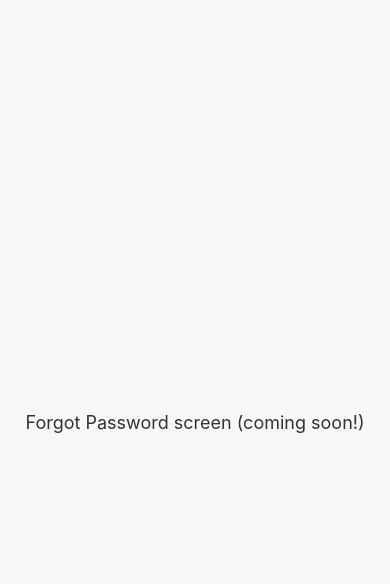
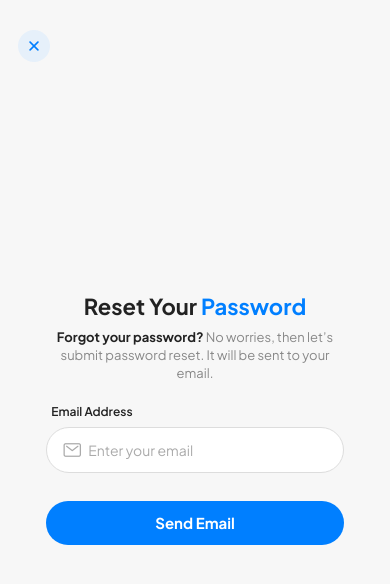
Before and after one commit to Agusbere/VitaBand-Front, a React Native app: screen /ForgotPassword in a window 390 px wide. Shown: the top 584 px of the page. Built offline with nearby package versions, Linux system fonts and the light colour scheme.

Commit message:
forgot password hecho

```diff
--- a/src/navigation/navigationBar.js
+++ b/src/navigation/navigationBar.js
@@ -1,11 +1,10 @@
 import React from "react";
 import { View, TouchableOpacity, Text, StyleSheet } from "react-native";
 import { Ionicons } from "@expo/vector-icons";
-import { useNavigation } from "@react-navigation/native";
+import { LinearGradient } from "expo-linear-gradient";
 
 const NavBar = ({ state, descriptors, navigation }) => {
   const focusedOptions = descriptors[state.routes[state.index].key].options;
-  const nav = useNavigation();
 
   if (focusedOptions.tabBarVisible === false) return null;
 
@@ -17,9 +16,17 @@ const NavBar = ({ state, descriptors, navigation }) => {
             <TouchableOpacity
               key={index}
               onPress={() => navigation.navigate("NewMedication")}
-              style={styles.plusButton}
+              style={styles.plusButtonWrapper}
+              activeOpacity={0.85}
             >
-              <Ionicons name="add" size={30} color="white" />
+              <LinearGradient
+                colors={["#007FFF", "#0066CD"]}
+                style={styles.plusButton}
+                start={{ x: 0, y: 0 }}
+                end={{ x: 1, y: 1 }}
+              >
+                <Ionicons name="add" size={30} color="white" />
+              </LinearGradient>
             </TouchableOpacity>
           );
         }
@@ -32,8 +39,6 @@ const NavBar = ({ state, descriptors, navigation }) => {
           Profile: "person",
         }[route.name];
 
-        if (!iconName) return null;
-
         return (
           <TouchableOpacity
             key={index}
@@ -43,11 +48,11 @@ const NavBar = ({ state, descriptors, navigation }) => {
             <Ionicons
               name={iconName}
               size={22}
-              color={isFocused ? "#3B82F6" : "#94A3B8"}
+              color={isFocused ? "#007FFF" : "#94A3B8"}
             />
             <Text
               style={{
-                color: isFocused ? "#3B82F6" : "#94A3B8",
+                color: isFocused ? "#007FFF" : "#94A3B8",
                 fontFamily: "PlusJakartaSans-SemiBold",
                 fontSize: 12,
               }}
@@ -60,8 +65,6 @@ const NavBar = ({ state, descriptors, navigation }) => {
     </View>
   );
 };
-
-
 
 const styles = StyleSheet.create({
   container: {
@@ -79,14 +82,16 @@ const styles = StyleSheet.create({
     alignItems: "center",
     justifyContent: "center",
   },
+  plusButtonWrapper: {
+    marginBottom: 30,
+    borderRadius: 30,
+  },
   plusButton: {
-    backgroundColor: "#3B82F6",
     width: 60,
     height: 60,
     borderRadius: 30,
     justifyContent: "center",
     alignItems: "center",
-    marginBottom: 30,
   },
 });
 
--- a/src/navigation/tabsNavigator.js
+++ b/src/navigation/tabsNavigator.js
@@ -1,10 +1,10 @@
 import React from "react";
 import { createBottomTabNavigator } from "@react-navigation/bottom-tabs";
 import Home from "../screens/hosterScreens/hosterHome.js";
-import Banders from "../screens/banders.js";
+import Banders from "../screens/hosterScreens/banders.js";
 import Calendar from "../screens/calendar.js";
 import Profile from "../screens/profile.js";
-import NewMedication from "../screens/newMedication.js";
+import NewMedication from "../screens/hosterScreens/newMedication.js";
 import CustomTabBar from "./navigationBar.js";
 
 const Tab = createBottomTabNavigator();
--- a/src/screens/forgotPassword.js
+++ b/src/screens/forgotPassword.js
@@ -1,24 +1,237 @@
-import React from 'react';
-import { View, Text, StyleSheet } from 'react-native';
+import React, { useState, useRef, useEffect } from 'react';
+import { View, Text, StyleSheet, TextInput, TouchableOpacity, Dimensions, ScrollView, KeyboardAvoidingView, Platform } from 'react-native';
+import { Ionicons } from '@expo/vector-icons';
 
-const ForgotPassword = () => {
+const { width } = Dimensions.get('window');
+
+const ForgotPassword = ({ navigation }) => {
+  const [email, setEmail] = useState('');
+  const [emailSent, setEmailSent] = useState(false);
+  const [resendTimer, setResendTimer] = useState(30);
+  const [canResend, setCanResend] = useState(false);
+  const timerRef = useRef(null);
+
+  useEffect(() => {
+    if (emailSent && !canResend) {
+      timerRef.current = setInterval(() => {
+        setResendTimer((prev) => {
+          if (prev <= 1) {
+            clearInterval(timerRef.current);
+            setCanResend(true);
+            return 0;
+          }
+          return prev - 1;
+        });
+      }, 1000);
+    }
+    return () => clearInterval(timerRef.current);
+  }, [emailSent, canResend]);
+
+  const handleSendEmail = () => {
+    setEmailSent(true);
+    setCanResend(false);
+    setResendTimer(30);
+    // Aquí tu lógica de envío de email
+  };
+
+  const handleResend = () => {
+    setCanResend(false);
+    setResendTimer(30);
+    // Aquí tu lógica de reenvío de email
+    timerRef.current = setInterval(() => {
+      setResendTimer((prev) => {
+        if (prev <= 1) {
+          clearInterval(timerRef.current);
+          setCanResend(true);
+          return 0;
+        }
+        return prev - 1;
+      });
+    }, 1000);
+  };
+
   return (
-        <View style={styles.container}>
-            <Text style={styles.text}>Forgot Password screen (coming soon!)</Text>
+    <KeyboardAvoidingView
+      style={{ flex: 1, backgroundColor: "#F7F7F7" }}
+      behavior={Platform.OS === "ios" ? "padding" : undefined}
+    >
+      <View style={styles.absoluteCloseButton}>
+        <TouchableOpacity onPress={() => navigation.goBack()}>
+          <View style={styles.closeCircle}>
+            <Ionicons name="close" size={18} color="#007FFF" />
           </View>
+        </TouchableOpacity>
+      </View>
+      <ScrollView contentContainerStyle={styles.container} keyboardShouldPersistTaps="handled">
+        <Text style={styles.title}>
+          Reset Your <Text style={styles.titleBlue}>Password</Text>
+        </Text>
+
+        <Text style={styles.subtitle}>
+          <Text style={styles.subtitleBold}>Forgot your password?</Text> No worries, then let’s submit password reset. It will be sent to your email.
+        </Text>
+
+        <View style={styles.inputContainer}>
+          <Text style={styles.label}>Email Address</Text>
+          <View style={styles.inputWrapper}>
+            <Ionicons name="mail-outline" size={20} color="#aaa" style={styles.inputIcon} />
+            <TextInput
+              style={styles.input}
+              placeholder="Enter your email"
+              placeholderTextColor="#aaa"
+              keyboardType="email-address"
+              autoCapitalize="none"
+              value={email}
+              onChangeText={setEmail}
+              underlineColorAndroid="transparent"
+              editable={!emailSent}
+            />
+          </View>
+        </View>
+
+        <TouchableOpacity
+          style={[
+            styles.button,
+            { backgroundColor: emailSent ? '#A0CFFF' : '#007FFF' },
+          ]}
+          onPress={handleSendEmail}
+          disabled={emailSent || !email}
+        >
+          <Text style={styles.buttonText}>
+            {emailSent ? 'Email sent' : 'Send Email'}
+          </Text>
+        </TouchableOpacity>
+
+        {emailSent && (
+          <TouchableOpacity
+            style={[
+              styles.resendButton,
+              { backgroundColor: canResend ? '#007FFF' : '#E6F0FA' },
+            ]}
+            onPress={handleResend}
+            disabled={!canResend}
+          >
+            <Text style={[
+              styles.resendButtonText,
+              { color: canResend ? '#fff' : '#007FFF' }
+            ]}>
+              Resend Email{!canResend ? ` (${resendTimer}s)` : ''}
+            </Text>
+          </TouchableOpacity>
+        )}
+      </ScrollView>
+    </KeyboardAvoidingView>
   );
 };
 
 const styles = StyleSheet.create({
+  absoluteCloseButton: {
+    position: 'absolute',
+    top: Platform.OS === 'ios' ? 50 : 30,
+    left: 18,
+    zIndex: 10,
+  },
   container: {
+    flexGrow: 1,
+    backgroundColor: "#F7F7F7",
+    alignItems: "center",
+    justifyContent: "center",
+    paddingVertical: 40,
+    paddingHorizontal: 20,
+  },
+  closeCircle: {
+    width: 32,
+    height: 32,
+    borderRadius: 16,
+    backgroundColor: '#E6F0FA',
+    alignItems: 'center',
+    justifyContent: 'center',
+  },
+  title: {
+    fontSize: 22,
+    fontFamily: 'PlusJakartaSans-Bold',
+    color: '#222',
+    marginBottom: 8,
+    textAlign: 'center',
+    alignSelf: 'center',
+  },
+  titleBlue: {
+    color: '#007FFF',
+    fontFamily: 'PlusJakartaSans-Bold',
+  },
+  subtitle: {
+    fontSize: 13,
+    color: '#888',
+    fontFamily: 'PlusJakartaSans-Regular',
+    marginBottom: 22,
+    textAlign: 'center',
+    alignSelf: 'center',
+    lineHeight: 18,
+    maxWidth: 300,
+  },
+  subtitleBold: {
+    color: '#222',
+    fontFamily: 'PlusJakartaSans-Bold',
+  },
+  inputContainer: {
+    width: '85%',
+    marginBottom: 10,
+  },
+  label: {
+    fontSize: 12,
+    color: '#222',
+    fontFamily: 'PlusJakartaSans-SemiBold',
+    marginBottom: 8,
+    marginLeft: 5,
+  },
+  inputWrapper: {
+    flexDirection: 'row',
+    alignItems: 'center',
+    backgroundColor: '#fff',
+    borderRadius: 25,
+    borderWidth: 1,
+    borderColor: '#ddd',
+    paddingHorizontal: 15,
+    width: '100%',
+  },
+  inputIcon: {
+    marginRight: 6,
+  },
+  input: {
     flex: 1,
+    height: 44,
+    fontFamily: 'PlusJakartaSans-Regular',
+    color: '#333',
+    fontSize: 14,
+    outlineWidth: 0,
+  },
+  button: {
+    flexDirection: 'row',
+    borderRadius: 25,
+    height: 44,
+    alignItems: 'center',
     justifyContent: 'center',
+    width: '85%',
+    marginTop: 18,
+    marginBottom: 8,
+  },
+  buttonText: {
+    color: '#fff',
+    fontFamily: 'PlusJakartaSans-Bold',
+    fontSize: 15,
+  },
+  resendButton: {
+    flexDirection: 'row',
+    borderRadius: 25,
+    height: 44,
     alignItems: 'center',
-        backgroundColor: '#F7F7F7',
+    justifyContent: 'center',
+    width: '85%',
+    marginTop: 8,
   },
-    text: {
-        fontSize: 18,
-        color: '#333',
+  resendButtonText: {
+    fontFamily: 'PlusJakartaSans-Bold',
+    fontSize: 15,
   },
 });
 
```
Also changed, not shown: src/screens/notifications.js (added, +24 -0 lines), src/screens/successfullAction.js (added). Lines whose indentation alone changed are shown as unchanged.
